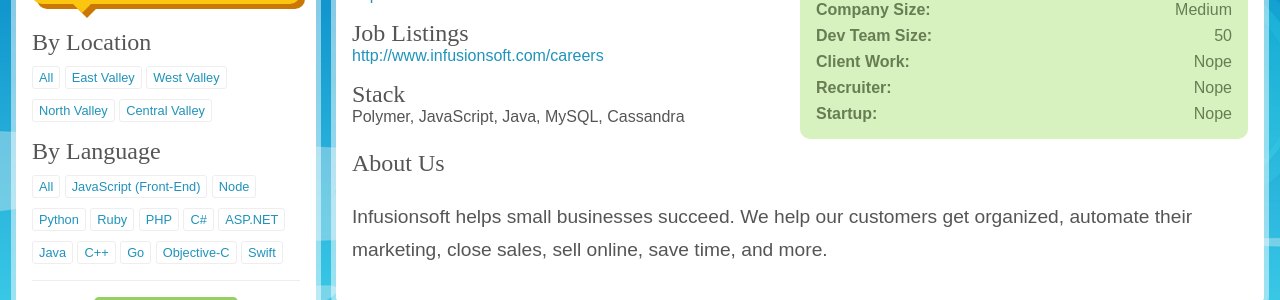
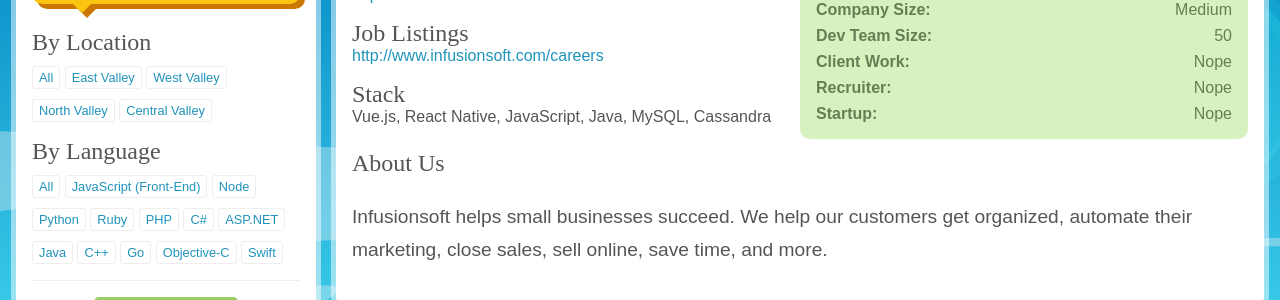
Before and after one commit to bradwestfall/webdevphoenix, a Jekyll site: the page built from companies/infusionsoft.md, in a window 1280 px wide. Shown: the part 126-426 px from the top of the page. Built offline with Jekyll 4.4.1, drawn with Linux system fonts in a browser that asks for light colours; nearby versions of some CDN libraries; some web fonts are replaced.

Commit message:
Update infusionsoft.md

```diff
--- a/companies/infusionsoft.md
+++ b/companies/infusionsoft.md
@@ -6,7 +6,7 @@
 lng: -111.8874264
 company_size: Medium
 dev_team_size: 50
-stack: [Polymer, JavaScript, Java, MySQL, Cassandra]
+stack: [Vue.js, React Native, JavaScript, Java, MySQL, Cassandra]
 region: East
 city: [Chandler]
 client_work: false
```
